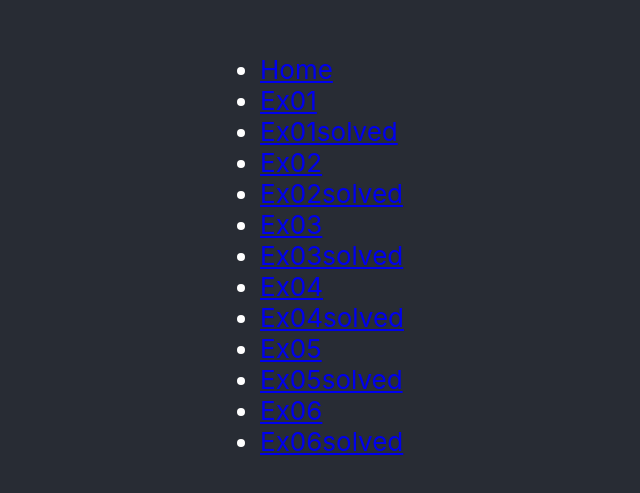
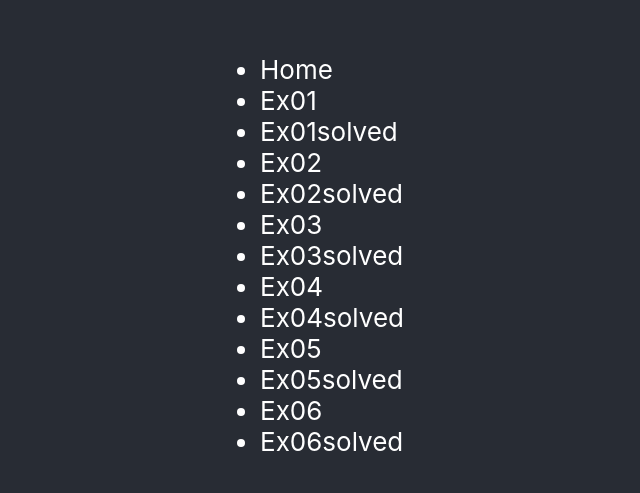
Before and after one commit to react-cluj/workshop-react, a React (Create React App) app: page / in a window 1280 px wide. Shown: the part 145-638 px from the top of the page, without its empty margins (328-968 px from the left). Built offline with nearby package versions, Linux system fonts and the light colour scheme.

Commit message:
small adjustments

```diff
--- a/src/App.css
+++ b/src/App.css
@@ -28,6 +28,11 @@
   color: #61dafb;
 }
 
+.App-header a {
+  color: white;
+  text-decoration: none;
+}
+
 @keyframes App-logo-spin {
   from {
     transform: rotate(0deg);
--- a/src/ex01/Ex01solved.js
+++ b/src/ex01/Ex01solved.js
@@ -9,15 +9,14 @@ export default function Ex01solved() {
     return (
         <div>
             <h2>Ex01 solved</h2>
-            <CustomButton onclick={callMe}>
-            </CustomButton>
+            <CustomButton onclick={callMe}/>
         </div>
     );
 }
 
 function CustomButton (props) {
     return (
-        <button style={{background: 'lightblue', cursor: 'pointer'}}
+        <button style={{backgroundColor: 'lightblue', cursor: 'pointer'}}
                 onClick={props.onclick}>
             Click me
         </button>
```
